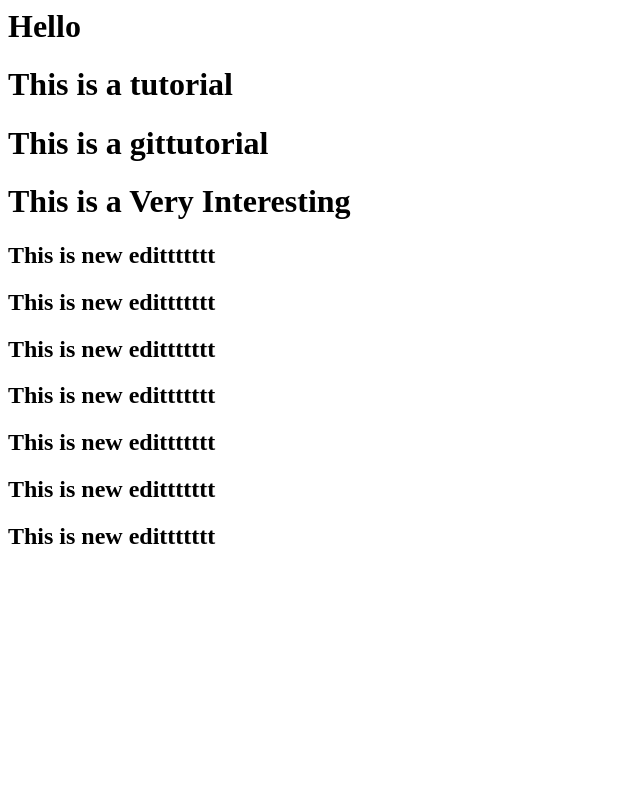
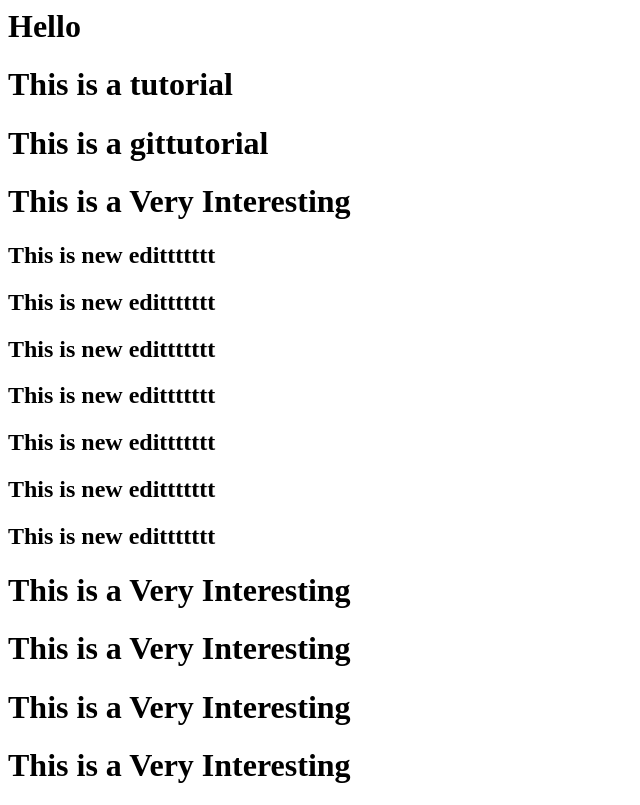
Before and after one commit to ghanashyamkamath/sample, a plain HTML site: page index.html in a window 1280 px wide. Shown: the whole page, without its empty margins (0-640 px from the left). Drawn offline with Linux system fonts and the light colour scheme.

Commit message:
fourth commit

```diff
--- a/index.html
+++ b/index.html
@@ -19,5 +19,8 @@
     <h2>This is new edittttttt</h2>
 
 
+    <h1>This is a Very Interesting</h1><h1>This is a Very Interesting</h1><h1>This is a Very Interesting</h1>
+    <h1>This is a Very Interesting</h1>
+
 </body>
 </html>
```
